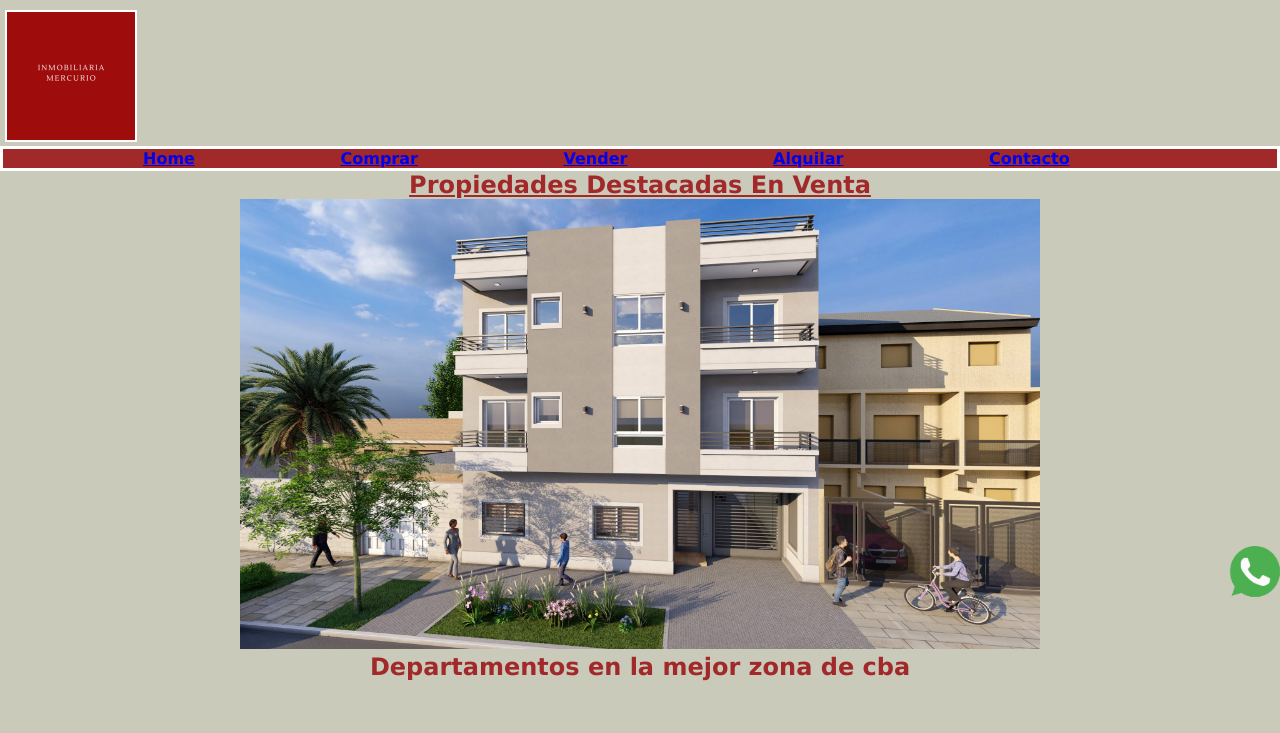
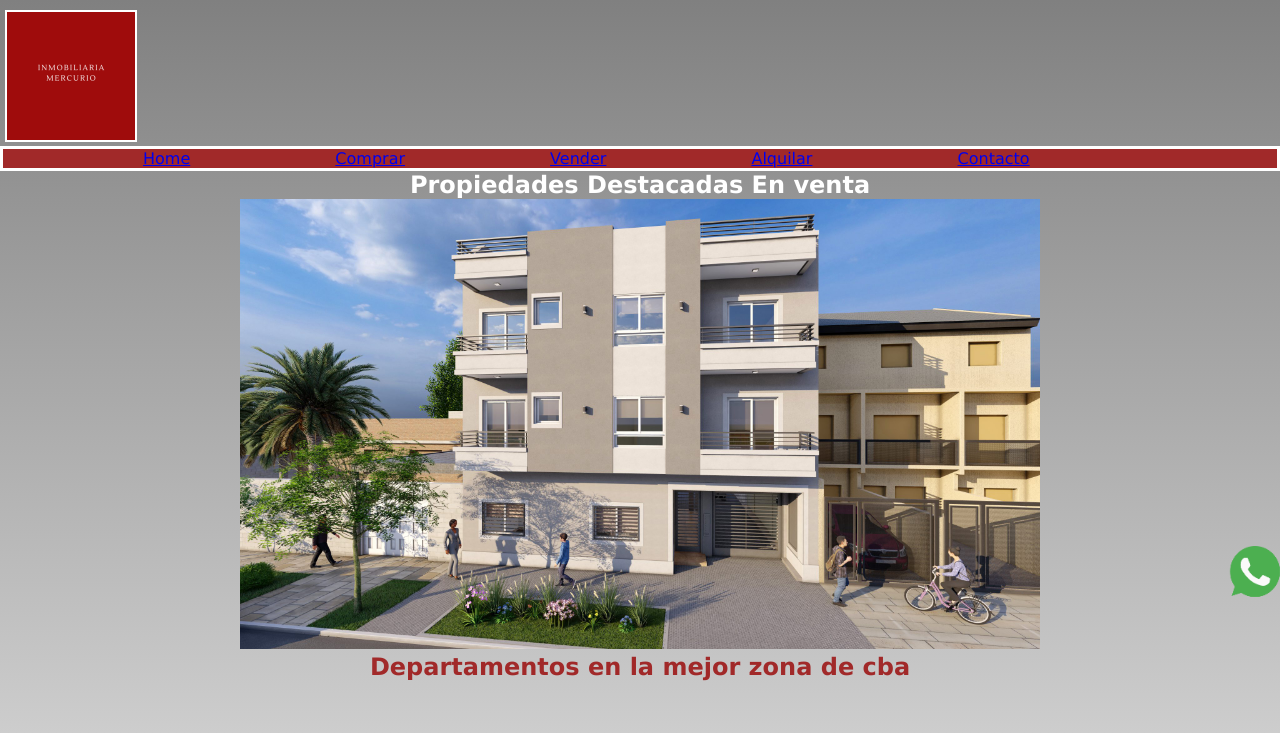
Before and after one commit to AngelLverde/Desafio-Git-Animaciones, a plain HTML site: page Primer entrega proyecto final/index.html in a window 1280 px wide. Shown: the top 733 px of the page. Drawn offline with nearby package versions, Linux system fonts and the light colour scheme.

Commit message:
aplicando-animaciones

```diff
--- a/Primer entrega proyecto final/index.html
+++ b/Primer entrega proyecto final/index.html
@@ -8,6 +8,7 @@
     <title>Mercurio-Inmobiliaria</title>
     <link rel="shortcut icon" href="imagenes/LOGO.ico" type="image/x-icon">
     <link rel="stylesheet" href="style.css">
+    <link rel="stylesheet" href="https://cdnjs.cloudflare.com/ajax/libs/animate.css/4.1.1/animate.min.css" />
 </head>
 
 <body class="cuerpo">
@@ -16,7 +17,7 @@
 
         <nav>
             <ul class="menu-navegable">
-                <b>
+
                 <li>
                     <a href="index.html">Home</a>
                 <li>
@@ -28,18 +29,17 @@
                 <li>
                     <a href="Contacto.html">Contacto</a>
                 </li>
-                </b>
+
 
             </ul>
     </header>
 
     </nav>
+
     <main class="contenido">
         <section class>
-            <h1>
-                <u> Propiedades Destacadas En Venta</u>
-
-            </h1>
+            <!-- APLICO ANIMACION EN H1-->
+            <h1 class="animate__animated animate__heartBeat"> Propiedades Destacadas En venta</h1>
 
             <div>
                 <img class="imagen-render" src="Imagenes/Render.jpg" alt="Render">
@@ -60,14 +60,16 @@
 
     </main>
     <div class="desarrollos">
-    <a class="desarrollos-direc" href ="file:///C:/Users/BANGHO/Desktop/Proyecto%20final/Primer%20entrega%20proyecto%20final/comprar.html">CONOCE NUESTROS DESARROLLOS</a>
+        <a class="desarrollos-direc"
+            href="file:///C:/Users/BANGHO/Desktop/Proyecto%20final/Primer%20entrega%20proyecto%20final/comprar.html">CONOCE
+            NUESTROS DESARROLLOS</a>
     </div>
     <section class="clientes">
         Comentarios de nuestros clientes
 
 
         <div class="comentarios-clientes">
-            <img src="imagenes/Reseña.png" width="90" height="90"  alt="COMENTARIO-1">
+            <img src="imagenes/Reseña.png" width="90" height="90" alt="COMENTARIO-1">
             <img src="imagenes/Reseña.png" width="90" height="90" alt="COMENTARIO-3">
             <img src="imagenes/Reseña.png" width="90" height="90" alt="COMENTARIO-4">
             <img src="imagenes/Reseña.png" width="90" height="90" alt="COMENTARIO-5">
@@ -78,7 +80,7 @@
             <p>
 
                 Recibir Newsletter -
-                Tu mail   <aqui id="mail"></aqui>
+                Tu mail <aqui id="mail"></aqui>
 
                 Seguinos - Me gusta <img class="facebook" src="imagenes/facebook.ico" alt="logo facebook"> Compartir -
                 Telefonos (351-11111111111)
--- a/Primer entrega proyecto final/style.css
+++ b/Primer entrega proyecto final/style.css
@@ -3,9 +3,11 @@
     padding: 0;
 }
 .cuerpo {
-    background-color: rgb(202, 202, 187);
+    /* APLICANDO GRADIENTES*/
+    background-image: linear-gradient(to top, white, grey);
     font-family: Verdana, Geneva, Tahoma, sans-serif;
     color: white;
+
 }
 
 .encabezado {
@@ -73,6 +75,9 @@
 .menu-navegable li {
     display: inline;
     padding-left: 140px;
+    transition: all 2;
+
+
 }
 
 
@@ -144,8 +149,11 @@
     padding-top: 3ch;
     padding-bottom: 3ch;
     color: white;
-    border: solid white
+    border: solid white;
+    animation: changeColor 5s;
 }
+
+.animate__animated {color: white;}
 
 .linea {
     border-top: 3px solid gray;
```
Lines whose indentation alone changed are shown as unchanged.
